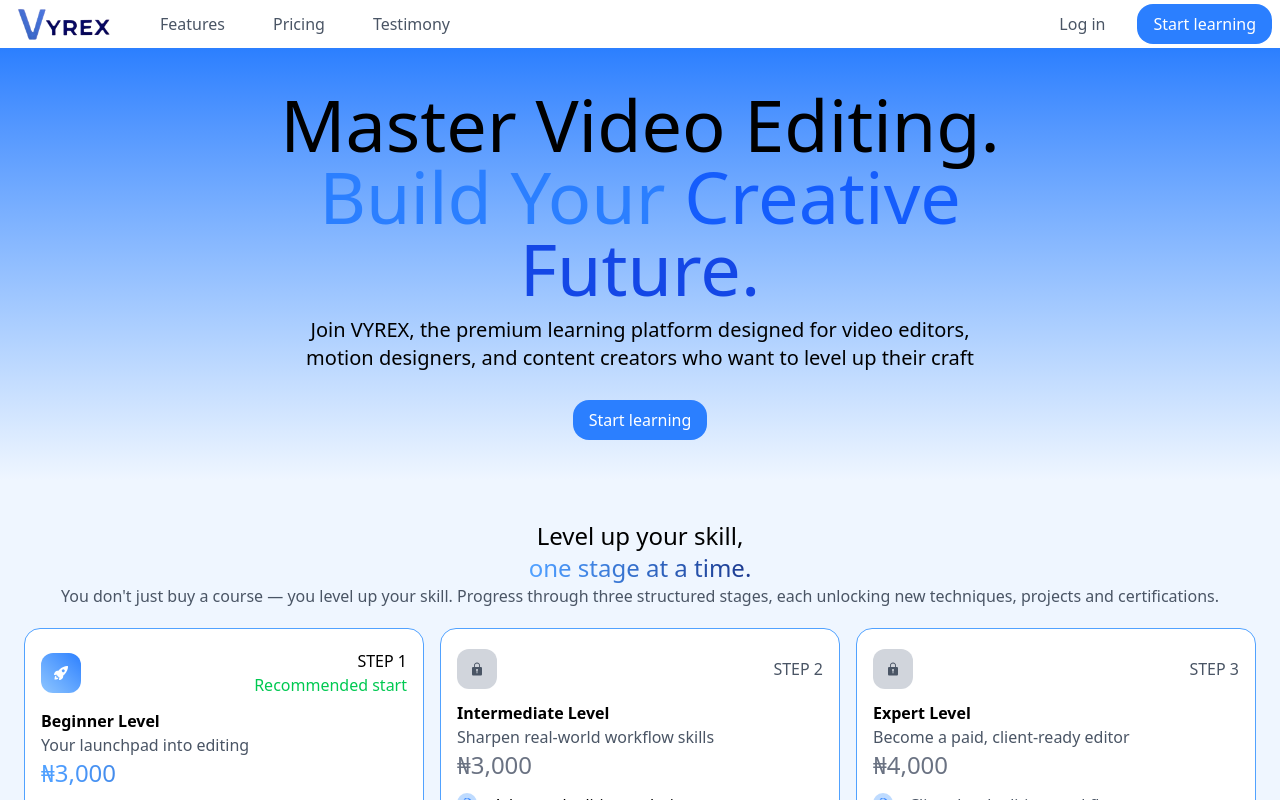
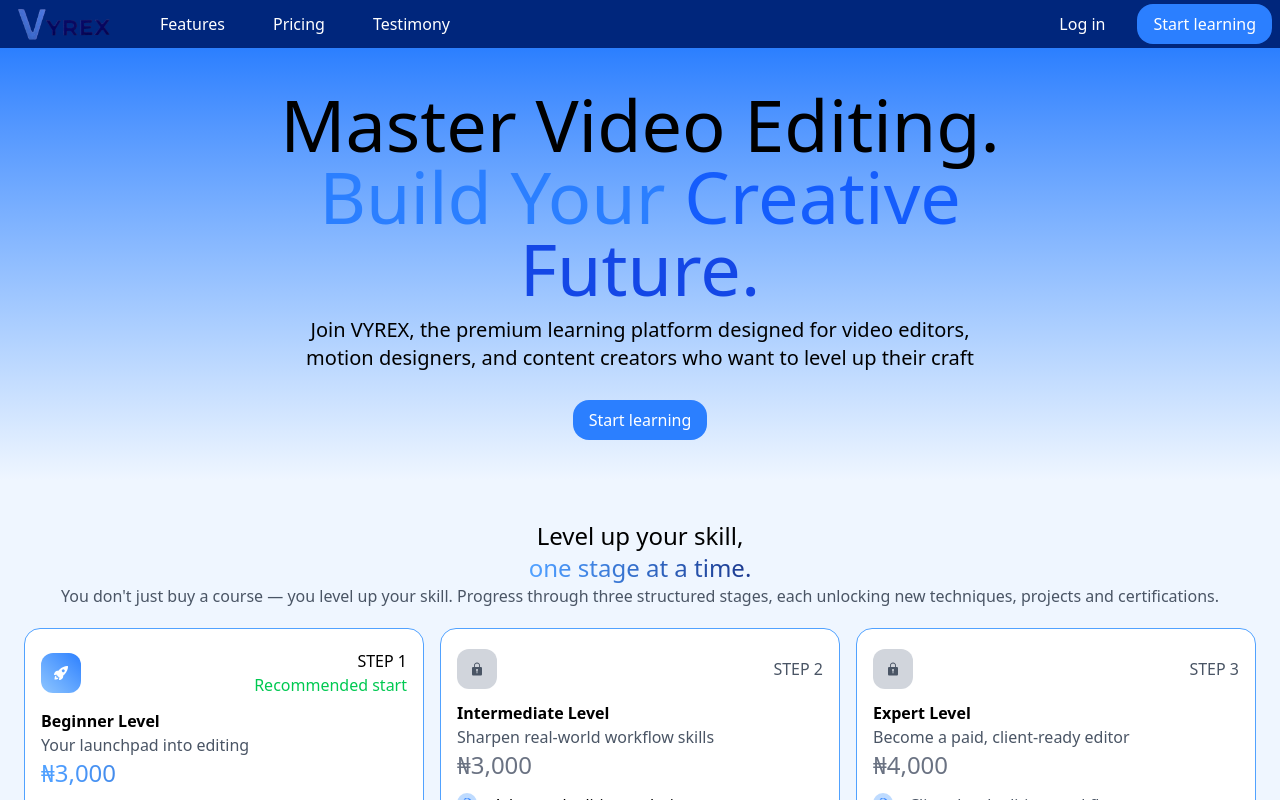
Before and after one commit to ADEDANCE/vyrex, a Next.js app: page / in a window 1280 px wide. Shown: the top 800 px of the page. Built offline with nearby package versions, Linux system fonts and the light colour scheme.

Commit message:
Refractor:Change bg color

```diff
--- a/app/components/Navbar.tsx
+++ b/app/components/Navbar.tsx
@@ -10,9 +10,9 @@ export default function Navbar() {
   const [isOpen, setIsOpen] = useState(false);
   const router = useRouter();
   return (
-    <nav className=" w-full mx-auto bg-white  px-2 shadow">
+    <nav className=" w-full mx-auto bg-[#00267C] text-white  px-2 shadow">
       <div className=" flex justify-between items-center">
-        <div className=" hidden lg:flex gap-4 text-gray-600 items-center">
+        <div className=" hidden lg:flex gap-4 text-white items-center">
           <Link href="/">
             <Image
               src="/images/logo.png"
@@ -43,7 +43,7 @@ export default function Navbar() {
           </Link>
         </div>
 
-        <div className=" hidden lg:flex gap-4 text-gray-600 items-center">
+        <div className=" hidden lg:flex gap-4 text-white items-center">
           <Link
             href={"/Login"}
             className=" hover:bg-blue-200 hover:rounded-xl py-2 px-4"
@@ -58,7 +58,7 @@ export default function Navbar() {
         </div>
 
         {/* Hamburger menu for small screens */}
-        <div className=" text-black dark:text-white flex items-center justify-between lg:hidden w-full">
+        <div className="  flex items-center justify-between lg:hidden w-full">
           <Link href="/">
             <Image
               src="/images/logo.png"
@@ -76,7 +76,7 @@ export default function Navbar() {
 
       {/* Mobile Menu */}
       {isOpen && (
-        <div className="lg:hidden mt-4 flex flex-col gap-4 text-start text-black bg-white p-4 dark:bg-black dark:text-white ">
+        <div className="lg:hidden mt-4 flex flex-col gap-4 text-start  bg-[#00267C] p-4  ">
           <Link
             href={"/Login"}
             onClick={() => setIsOpen(false)}
```
